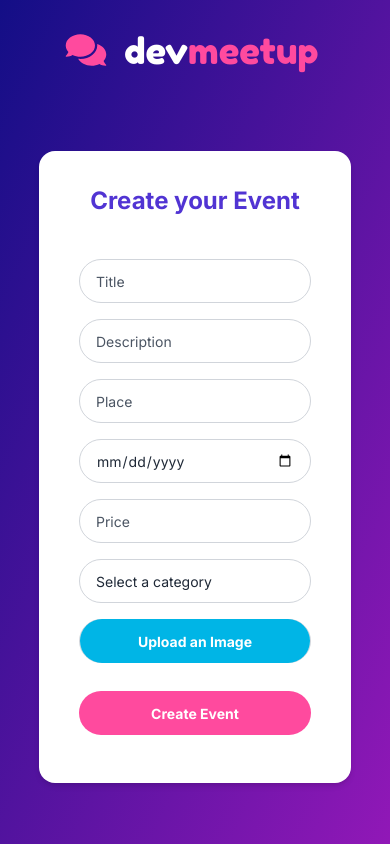
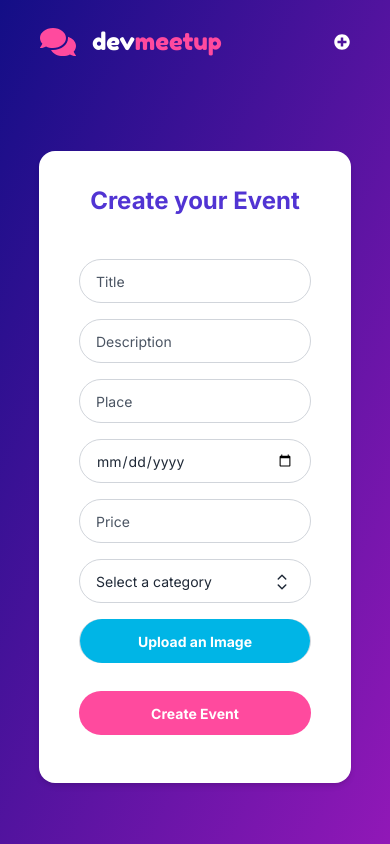
Before and after one commit to thiagocabralcorreia/dev-meetup, a React (Create React App) app in the folder frontend/: page /event in a window 390 px wide. Built offline with nearby package versions, Linux system fonts and the light colour scheme.

Commit message:
Add category filter and Select component

```diff
--- a/frontend/package.json
+++ b/frontend/package.json
@@ -3,6 +3,7 @@
   "version": "0.1.0",
   "private": true,
   "dependencies": {
+    "@headlessui/react": "^1.7.13",
     "@testing-library/jest-dom": "^5.16.5",
     "@testing-library/react": "^13.4.0",
     "@testing-library/user-event": "^13.5.0",
--- a/frontend/src/components/Header.tsx
+++ b/frontend/src/components/Header.tsx
@@ -1,5 +1,5 @@
 import { motion } from "framer-motion";
-import { FaComments } from "react-icons/fa";
+import { FaComments, FaPlusCircle } from "react-icons/fa";
 import { Link } from "react-router-dom";
 
 function Header() {
@@ -8,15 +8,21 @@ function Header() {
       initial={{ opacity: 0 }}
       animate={{ opacity: 1 }}
       transition={{ ease: "easeInOut", duration: 0.6, delay: 0.2 }}
-      className="absolute flex py-6 px-16 z-50"
+      className="absolute flex justify-between content-center w-full py-6 px-10 md:px-16 z-50"
     >
       <Link to={"/"}>
         <div className="flex content-center gap-4">
-          <FaComments className="pt-2 text-3xl text-primary" />
-          <h1 className="font-fredoka text-2xl text-white">
+          <FaComments className="md:pt-2 text-2xl  md:text-3xl text-primary" />
+          <h1 className="font-fredoka text-xl md:text-2xl text-white">
             dev<span className="text-primary">meetup</span>
           </h1>
         </div>
+      </Link>
+      <Link
+        to={"/event"}
+        className="my-auto cursor-pointer text-white hover:text-primary transition duration-150 ease-out hover:ease-in"
+      >
+        <FaPlusCircle className="text-md md:text-xl" />
       </Link>
     </motion.div>
   );
--- /dev/null
+++ b/frontend/src/components/Select.tsx
@@ -0,0 +1,82 @@
+import { motion } from "framer-motion";
+import { Fragment } from "react";
+import { HiChevronUpDown } from "react-icons/hi2";
+import { Listbox, Transition } from "@headlessui/react";
+
+interface CategorySchema {
+  value: string;
+  name: string;
+}
+
+interface SelectProps {
+  onChange?: (query: CategorySchema) => void;
+  selected: CategorySchema;
+  categories: CategorySchema[];
+  className: string;
+  left?: string;
+}
+
+const Select: React.FC<SelectProps> = ({
+  onChange,
+  selected,
+  categories,
+  className,
+  left = "left-0",
+}) => {
+  return (
+    <Listbox value={selected} onChange={onChange}>
+      <div className="relative z-50">
+        <Listbox.Button className={className}>
+          <span className="content-center my-auto">{selected.name}</span>
+          <HiChevronUpDown
+            className="h-7 w-6 text-gray-800"
+            aria-hidden="true"
+          />
+        </Listbox.Button>
+        <Transition
+          as={Fragment}
+          leave="transition ease-in duration-100 hidden"
+          leaveFrom="opacity-100 relative"
+          leaveTo="hidden relative"
+        >
+          <Listbox.Options
+            className={`absolute max-h-60 w-full overflow-auto rounded-3xl bg-white py-1 text-base
+            shadow-lg ring-1 ring-black ring-opacity-5 focus:outline-none sm:text-sm ${left}`}
+          >
+            {categories.map(
+              (category) =>
+                category !== categories[0] && (
+                  <Listbox.Option
+                    key={category.name}
+                    className={({ active }) =>
+                      `cursor-default select-none py-2 pl-10 pr-4  ${
+                        active ? "bg-primary text-white" : "text-gray-900"
+                      }`
+                    }
+                    value={category}
+                  >
+                    {({ selected }) => (
+                      <>
+                        <span
+                          className={`block truncate text-sm ${
+                            selected ? "font-medium" : "font-normal"
+                          }`}
+                        >
+                          {category.name}
+                        </span>
+                        {selected ? (
+                          <span className="absolute inset-y-0 left-0 flex items-center pl-3 text-gray-900"></span>
+                        ) : null}
+                      </>
+                    )}
+                  </Listbox.Option>
+                )
+            )}
+          </Listbox.Options>
+        </Transition>
+      </div>
+    </Listbox>
+  );
+};
+
+export default Select;
--- a/frontend/src/pages/CreateEvent.tsx
+++ b/frontend/src/pages/CreateEvent.tsx
@@ -1,13 +1,23 @@
 import { useState } from "react";
 import { motion } from "framer-motion";
 import { ClipLoader } from "react-spinners";
+import { useNavigate } from "react-router-dom";
 import "react-toastify/dist/ReactToastify.css";
 
+import api from "../services/api";
+import { FaExclamationCircle } from "react-icons/fa";
 import FileInput from "../components/FileInput";
 import Input from "../components/Input";
-import api from "../services/api";
-import { useNavigate } from "react-router-dom";
-import { FaExclamationCircle } from "react-icons/fa";
+import Select from "../components/Select";
+import { CategorySchema } from "../types/category";
+
+const categories = [
+  { value: "", name: "Select a category" },
+  { value: "frontend", name: "Front-end" },
+  { value: "backend", name: "Back-end" },
+  { value: "fullstack", name: "Full Stack" },
+  { value: "miscellaneous", name: "Miscellaneous" },
+];
 
 const CreateEvent = () => {
   const navigate = useNavigate();
@@ -15,6 +25,7 @@ const CreateEvent = () => {
   const [description, setDescription] = useState<string>("");
   const [price, setPrice] = useState<string>("");
   const [thumbnail, setThumbnail] = useState<File | null>(null);
+  const [selected, setSelected] = useState<CategorySchema>(categories[0]);
   const [category, setCategory] = useState<string>("");
   const [place, setPlace] = useState<string>("");
   const [date, setDate] = useState<string>("");
@@ -51,7 +62,7 @@ const CreateEvent = () => {
         await api.post("/event", eventData, { headers: { user_id } });
 
         console.log(eventData);
-        navigate("/dashboard");
+        navigate("/");
 
         setIsSubmitting(false);
         setTitle("");
@@ -63,7 +74,7 @@ const CreateEvent = () => {
         setDate("");
       } else {
         setTimeout(() => {
-          setErrorMessage("Unable to create event.");
+          setErrorMessage("Please fill in all fields correctly.");
         }, 2000);
         setIsSubmitting(false);
       }
@@ -130,9 +141,25 @@ const CreateEvent = () => {
               handleChange={(e) => setPrice(e.target.value)}
               required
             />
-            <select
+
+            <motion.div
+              initial={{ opacity: 0 }}
+              animate={{ opacity: 1 }}
+              transition={{ ease: "easeInOut", duration: 0.6, delay: 0.2 }}
+              className="w-full"
+            >
+              <Select
+                selected={selected}
+                categories={categories}
+                onChange={setSelected}
+                className="flex justify-between h-11 rounded-3xl appearance-none relative w-full px-4 py-2 mb-4
+                cursor-pointer bg-white placeholder-gray-600 text-gray-800 border border-gray-300
+                focus:outline-none focus:ring-primary focus:border-primary focus:z-10 text-sm"
+              />
+            </motion.div>
+            {/* <select
               className="h-11 rounded-3xl appearance-none relative block w-full px-4 py-2 mb-4
-              bg-white placeholder-gray-600 text-gray-800 border border-gray-300
+              cursor-pointer bg-white placeholder-gray-600 text-gray-800 border border-gray-300
               focus:outline-none focus:ring-primary focus:border-primary focus:z-10 text-sm"
               required
               value={category}
@@ -141,8 +168,9 @@ const CreateEvent = () => {
               <option value="">Select a category</option>
               <option value="frontend">Front-end</option>
               <option value="backend">Back-end</option>
-              <option value="fullstack">Fullstack</option>
-            </select>
+              <option value="fullstack">Full Stack</option>
+              <option value="miscellaneous">Miscellaneous</option>
+            </select> */}
           </div>
 
           <div>
--- a/frontend/src/pages/Dashboard.tsx
+++ b/frontend/src/pages/Dashboard.tsx
@@ -1,40 +1,62 @@
 import { useEffect, useState } from "react";
-import EventCard from "../components/EventCard";
+
 import api from "../services/api";
 import { EventSchema } from "../types/events";
+import { CategorySchema } from "../types/category";
+import Select from "../components/Select";
+import { eventCategory } from "../utils/eventCategory";
+import EventCard from "../components/EventCard";
+import { motion } from "framer-motion";
+
+const categories = [
+  { value: "", name: "All categories" },
+  { value: "", name: "All categories" },
+  { value: "frontend", name: "Front-end" },
+  { value: "backend", name: "Back-end" },
+  { value: "fullstack", name: "Full Stack" },
+  { value: "miscellaneous", name: "Miscellaneous" },
+];
 
 const Dashboard = () => {
   const [events, setEvents] = useState<EventSchema[]>([]);
+  const [selected, setSelected] = useState<CategorySchema>(categories[0]);
 
-  const eventCategory = (category: string) => {
-    switch (category) {
-      case "all":
-        return "All";
-      case "fullstack":
-        return "Full Stack";
-      case "frontend":
-        return "Front-end";
-      case "backend":
-        return "Back-end";
-      default:
-        return "All";
-    }
+  const filterHandler = (query: CategorySchema) => {
+    setSelected(query);
+    getEvents(query.value);
   };
 
-  const getEvents = async () => {
-    const response = await api.get("/dashboard");
+  const getEvents = async (filter: string) => {
+    const url = filter !== "" ? `/dashboard/${filter}` : "/dashboard";
+    const response = await api.get(url);
 
     setEvents(response.data);
   };
 
   useEffect(() => {
-    getEvents();
-    console.log({ events });
+    getEvents(selected.value);
     // eslint-disable-next-line react-hooks/exhaustive-deps
   }, []);
 
   return (
     <div className="header-height min-h-screen pb-5">
+      <motion.div
+        initial={{ opacity: 0 }}
+        animate={{ opacity: 1 }}
+        transition={{ ease: "easeInOut", duration: 0.6, delay: 0.2 }}
+        className="w-72"
+      >
+        <Select
+          selected={selected}
+          categories={categories}
+          onChange={filterHandler}
+          className="h-11 w-[255px] flex justify-between content-center rounded-3xl appearance-none relative
+          ml-16 my-6 py-2 pl-5 pr-3 bg-white text-gray-800 border border-none text-sm
+          focus:outline-none cursor-default transition duration-150 ease-out hover:ease-in"
+          left="left-16"
+        />
+      </motion.div>
+
       <div
         className="grid grid-cols-1 min-[970px]:grid-cols-2 min-[1400px]:lg:grid-cols-3
       max-sm:m-2 max-sm:mt-12 m-16 gap-x-8"
--- a/frontend/src/pages/Register.tsx
+++ b/frontend/src/pages/Register.tsx
@@ -61,7 +61,6 @@ const Register = () => {
 
             setTimeout(() => {
               setIsSubmitting(false);
-              setErrorMessage("");
             }, 2000);
           }
         } else {
@@ -77,7 +76,6 @@ const Register = () => {
 
       setTimeout(() => {
         setIsSubmitting(false);
-        setErrorMessage("");
       }, 2000);
     }
   };
--- /dev/null
+++ b/frontend/src/types/category.ts
@@ -0,0 +1,4 @@
+export interface CategorySchema {
+  value: string;
+  name: string;
+}
--- /dev/null
+++ b/frontend/src/utils/eventCategory.ts
@@ -0,0 +1,12 @@
+export const eventCategory = (category: string) => {
+  switch (category) {
+    case "fullstack":
+      return "Full Stack";
+    case "frontend":
+      return "Front-end";
+    case "backend":
+      return "Back-end";
+    default:
+      return "";
+  }
+};
--- a/frontend/tailwind.config.js
+++ b/frontend/tailwind.config.js
@@ -12,6 +12,8 @@ module.exports = {
         ppurple: "#9118B7",
         "light-sky": "#00B5E6",
         "dark-sky": "#06a6d3",
+        "light-orange": "#DB5A3C",
+        "dark-orange": "#C6503B",
         danger: "#DC3444",
       },
       fontFamily: {
```
Also changed, not shown: 1 other file (tests, documents, lock files or other folders).
